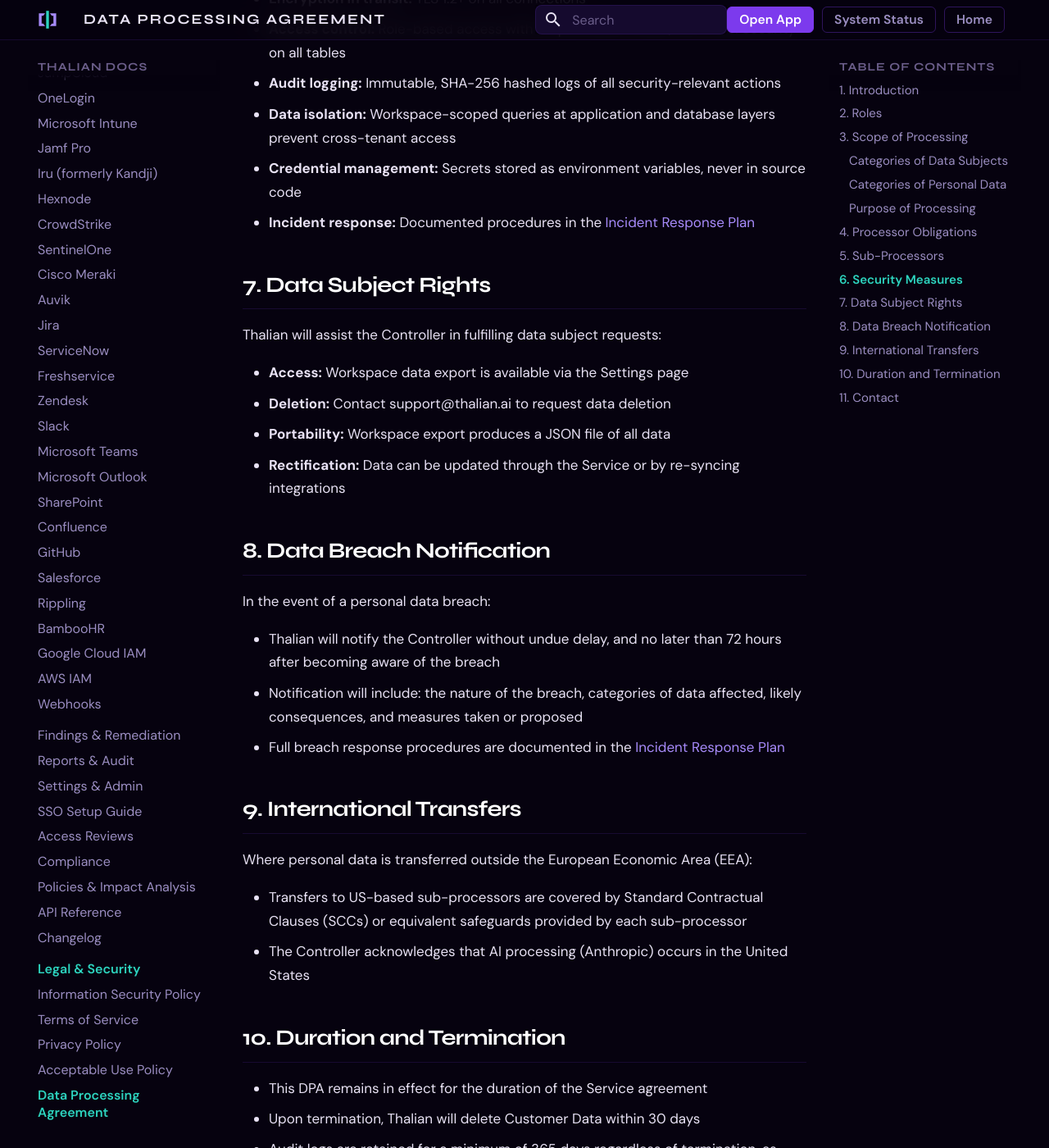
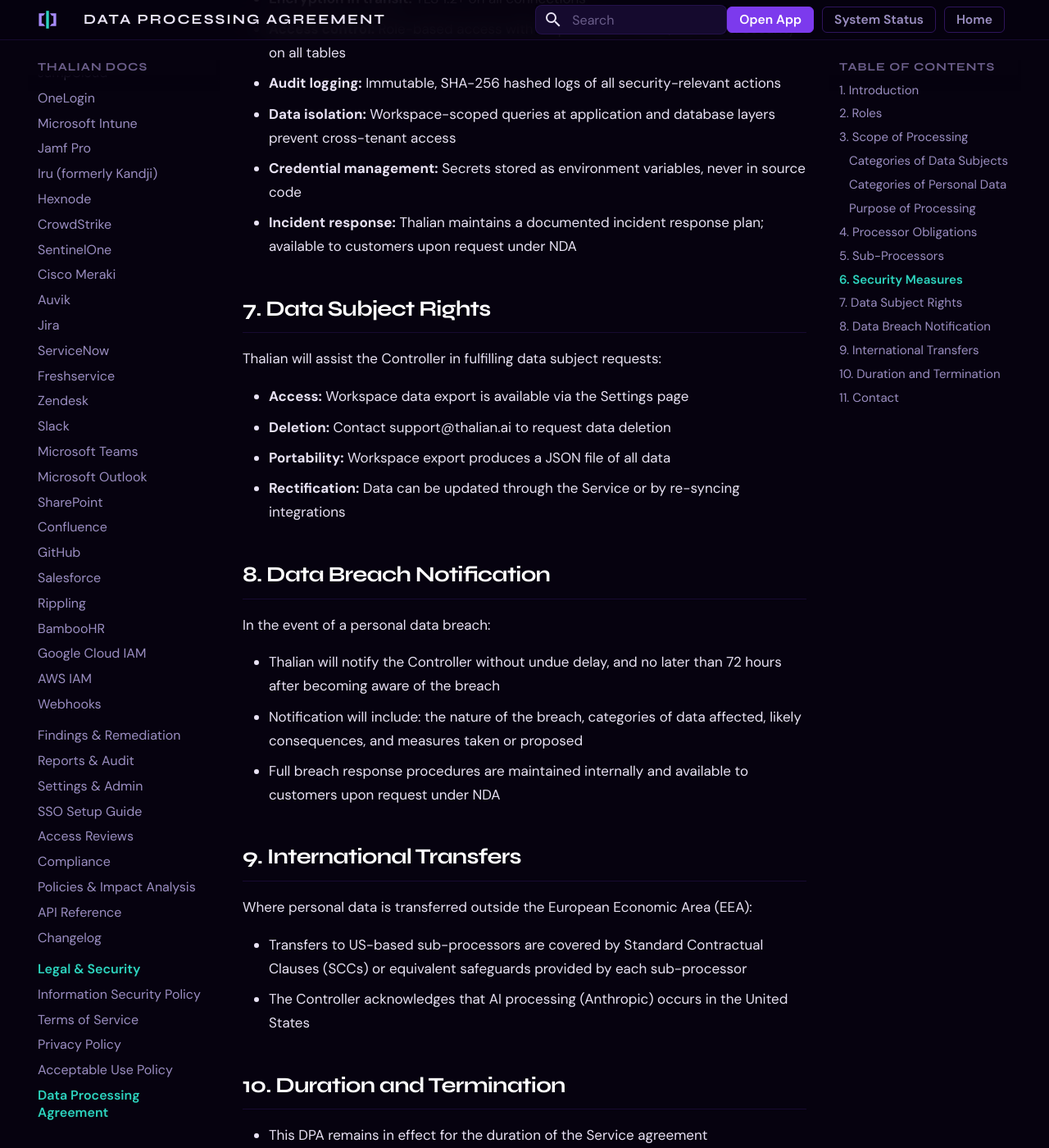
Before and after one commit to tori-mf13/thalian-docs, an MkDocs documentation site: the page built from docs/data-processing-agreement.md, in a window 1280 px wide and 1400 px high, scrolled down 3330 px. Shown: the whole window at 82% size. Built offline with MkDocs 1.6.1 and Material for MkDocs 9.7.7, drawn with Linux system fonts in a browser that asks for light colours.

Commit message:
docs(dpa): remove public link to incident response plan
Replace broken links with prose commitment — full IRP is available
to customers on request under NDA, per standard SaaS practice.

Co-Authored-By: Claude Sonnet 4.6 <noreply@anthropic.com>

```diff
--- a/docs/data-processing-agreement.md
+++ b/docs/data-processing-agreement.md
@@ -79,7 +79,7 @@ Thalian implements the following technical and organizational measures:
 - **Audit logging:** Immutable, SHA-256 hashed logs of all security-relevant actions
 - **Data isolation:** Workspace-scoped queries at application and database layers prevent cross-tenant access
 - **Credential management:** Secrets stored as environment variables, never in source code
-- **Incident response:** Documented procedures in the [Incident Response Plan](./incident-response-plan.md)
+- **Incident response:** Thalian maintains a documented incident response plan; available to customers upon request under NDA
 
 ## 7. Data Subject Rights
 
@@ -96,7 +96,7 @@ In the event of a personal data breach:
 
 - Thalian will notify the Controller without undue delay, and no later than 72 hours after becoming aware of the breach
 - Notification will include: the nature of the breach, categories of data affected, likely consequences, and measures taken or proposed
-- Full breach response procedures are documented in the [Incident Response Plan](./incident-response-plan.md)
+- Full breach response procedures are maintained internally and available to customers upon request under NDA
 
 ## 9. International Transfers
 
```
